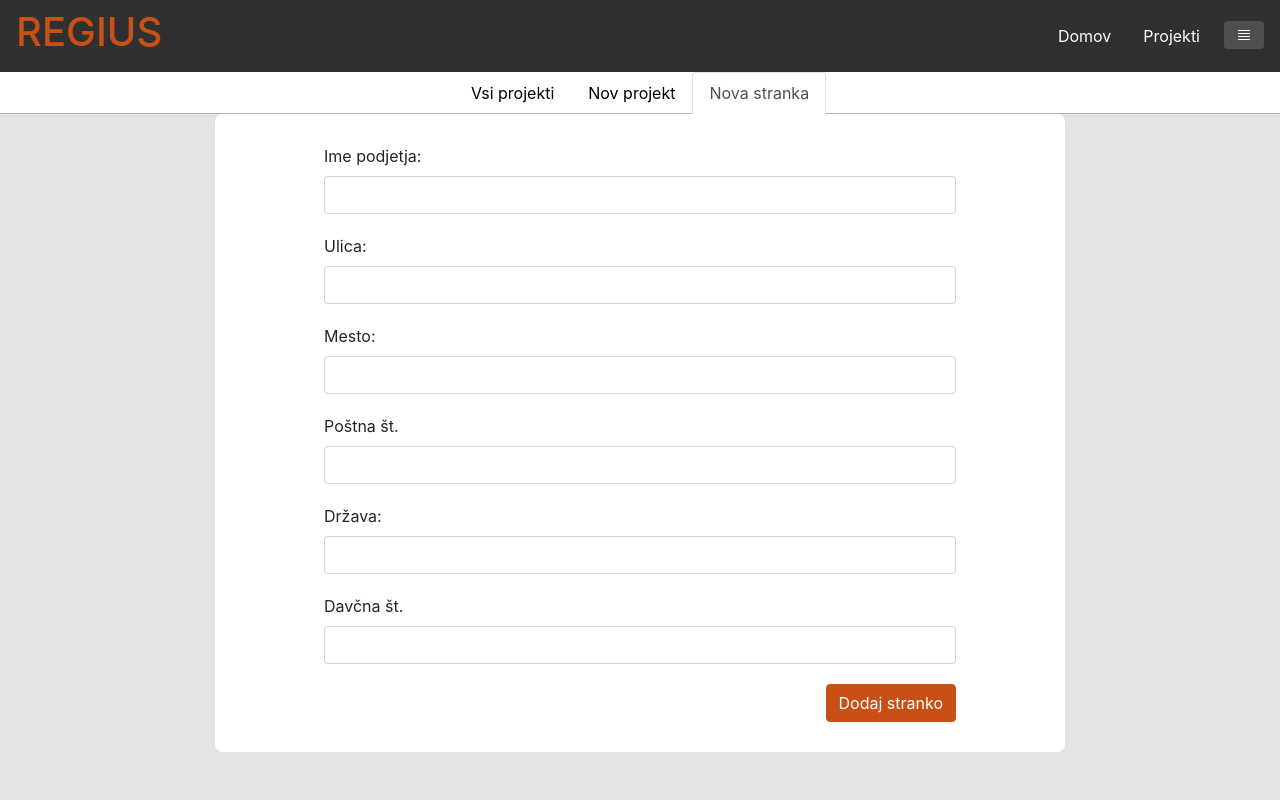
After one commit to jazzyoda5/regius_site, a Django app: page /projekti/novastranka/ in a window 1280 px wide. The commit adds this page. Run offline with Django 3.2, Linux system fonts and the light colour scheme; the visitor is signed in with stand-in values (Sample User, id 1); parts of the project's set-up code (start-up, migrations or seed data) failed here and were passed over.

Commit message:
added forms for adding projects and clients, added also models with info

```diff
--- a/accounts/views.py
+++ b/accounts/views.py
@@ -24,7 +24,7 @@ def submit_login(request):
         error = True
         return render(request, 'accounts/main.html', { 'error': error })
 
-
+@login_required
 def submit_logout(request):
     user = request.user
     logout(request)
@@ -40,7 +40,7 @@ def add_user_page(request):
         form = SignupForm(request.POST)
         if form.is_valid():
             form.save()
-            return HttpResponse('Yes')
+            return HttpResponseRedirect('/overview/')
         return HttpResponse('No')
 
 @login_required
--- a/overview/templates/overview/main.html
+++ b/overview/templates/overview/main.html
@@ -40,7 +40,7 @@
             <a class="nav-link active" href="/overview/">Domov</a>
           </li>
           <li class="nav-item">
-            <a class="nav-link" href="/projects/">Projekti</a>
+            <a class="nav-link" href="/projekti/">Projekti</a>
           </li>
           <li>
             <div class="dropdown">
@@ -86,6 +86,7 @@
         </ul>
       </nav>
     </div>
+    <div class="additional_nav">{% block additional_nav %} {% endblock %}</div>
     <div class="content">{% block content %} {% endblock %}</div>
 
     <script
--- a/projects/admin.py
+++ b/projects/admin.py
@@ -4,3 +4,4 @@ from .models import *
 admin.site.register(Project)
 admin.site.register(ProjectAdress)
 admin.site.register(Client)
+admin.site.register(ProjectContactInfo)
--- a/projects/forms.py
+++ b/projects/forms.py
@@ -14,9 +14,9 @@ class NewProjectForm(forms.ModelForm):
             'contractor': forms.Select(attrs={'class': 'form-control'}),
             'project_name': forms.TextInput(attrs={'class': 'form-control'}),
             'contract_num': forms.TextInput(attrs={'class': 'form-control'}),
-            'contract_value': forms.TextInput(attrs={'class': 'form-control'}),
+            'contract_value': forms.NumberInput(attrs={'class': 'form-control', 'step': '0,25'}),
             'contract_num': forms.TextInput(attrs={'class': 'form-control'}),
-            'hourly_rate': forms.TextInput(attrs={'class': 'form-control'}),
+            'hourly_rate': forms.NumberInput(attrs={'class': 'form-control', 'step': '0,25'}),
         }
         labels = {
             'client': 'Stranka',
@@ -24,4 +24,19 @@ class NewProjectForm(forms.ModelForm):
         }
 
 
-# class NewClientForm(forms.class Form(forms.ModelForm):
+class NewClientForm(forms.ModelForm):
+
+    class Meta:
+        model = Client
+        fields = '__all__'
+        widgets = {
+            'name': forms.TextInput(attrs={'class': 'form-control'}),
+            'street': forms.TextInput(attrs={'class': 'form-control'}),
+            'city': forms.TextInput(attrs={'class': 'form-control'}),
+            'zip_code': forms.TextInput(attrs={'class': 'form-control'}),
+            'country': forms.TextInput(attrs={'class': 'form-control'}),
+            'tax_num': forms.TextInput(attrs={'class': 'form-control'}),
+        }
+        labels = {
+            'name': 'Ime podjetja'
+        }
--- a/projects/models.py
+++ b/projects/models.py
@@ -26,12 +26,12 @@ class Project(models.Model):
     status_choices = [('v teku', 'V teku'), ('končano', 'Končano'), ('storno', 'Storno'), ('na čakanju', 'Na čakanju')]
     status = models.CharField(_("status"), max_length=25, choices=status_choices)
     # Ime projekta
-    project_name = models.CharField(_("name"), max_length=70)
+    project_name = models.CharField(_("Ime projekta"), max_length=70)
     # Izvajalec
     contractor_choices = [('regius', 'Regius'), ('tantus', 'Tantus')]
     contractor = models.CharField(_("izvajalec"), max_length=30, choices=contractor_choices)
     # Aug
-    aug = models.BooleanField(_("Aug"))
+    aug = models.BooleanField(_("Aüg"))
     # Številka pogodbe
     contract_num = models.CharField(_("številka pogodbe"), max_length=60)
     # Aneks
@@ -59,16 +59,20 @@ class ProjectAdress(models.Model):
     # Poštna št.
     zip_code = models.CharField(_("poštna št."), max_length=30)
     # Država
-    country = models.CharField(_("cdržava"), max_length=60)
+    country = models.CharField(_("država"), max_length=60)
 
     def __str__(self):
-        return self.name
+        return str(self.project)
 
 
-class AdditionalProjectInfo(models.Model):
+class ProjectContactInfo(models.Model):
+    project = models.OneToOneField(Project, null=True, on_delete=models.CASCADE)
+    resp_on_site_name = models.CharField(_("Vodja gradbišča s strani izvajalca"), max_length=50)
+    resp_on_site_phone_num = models.CharField(_("Telefon - vodja gradbišča"), max_length=50)
+    resp_on_site_email = models.EmailField(_("Email - vodja gradbišča"), max_length=254)
     resp_client_name = models.CharField(_("Odgovorna oseba s strani naročnika"), max_length=80)
-    resp_client_phone_num = models.CharField(_("Telefon"), max_length=50)
-    resp_client_email = models.EmailField(_("Email"), max_length=254)
+    resp_client_phone_num = models.CharField(_("Telefon - naročnik"), max_length=50)
+    resp_client_email = models.EmailField(_("Email - naročnik"), max_length=254)
     resp_contractor_name = models.CharField(_("Odgovorna oseba s strani izvajalca"), max_length=50)
-    resp_contractor_phone_num = models.CharField(_("Telefon"), max_length=50)
-    resp_contractor_email = models.EmailField(_("Email"), max_length=254)
+    resp_contractor_phone_num = models.CharField(_("Telefon - izvajalec"), max_length=50)
+    resp_contractor_email = models.EmailField(_("Email - izvajalec"), max_length=254)
--- /dev/null
+++ b/projects/static/projects/add_client.css
@@ -0,0 +1,60 @@
+.projects-nav ul {
+    background-color: white;
+    border-bottom-style: solid;
+    border-bottom-color: rgb(179, 179, 179);
+    border-bottom-width: 1px;
+}
+.projects-nav a {
+    color: black;
+}
+.projects-nav a:hover {
+    color: #c85017;
+}
+.form {
+    display: flex;
+    margin: auto;
+    max-width: 850px;
+    background-color: white;
+    padding: 30px;
+    border-radius: 8px;
+}
+.form form {
+    width: 80%;
+    margin: auto;
+}
+
+.form-control {
+    margin-bottom: 20px;
+}
+input[type="text"]:focus,
+input[type="password"]:focus,
+input[type="datetime"]:focus,
+input[type="datetime-local"]:focus,
+input[type="date"]:focus,
+input[type="month"]:focus,
+input[type="time"]:focus,
+input[type="week"]:focus,
+input[type="number"]:focus,
+input[type="email"]:focus,
+input[type="url"]:focus,
+input[type="search"]:focus,
+input[type="tel"]:focus,
+input[type="color"]:focus,
+textarea:focus {
+  box-shadow: none !important;
+  border-color: #c85017;
+}
+.btn-primary {
+    background-color: #c85017;
+    border-color: #c85017;
+    float: right;
+}
+.btn-primary:hover,
+.btn-primary:active,
+.btn-primary:focus,
+.btn-primary:active:focus {
+    background-color: #a22c00 !important;
+    border-color: #c85017 !important;
+    box-shadow: none !important;
+    outline: 0 none;
+}
--- /dev/null
+++ b/projects/templates/projects/add_client.html
@@ -0,0 +1,26 @@
+{% extends "overview/main.html" %} {% load static %} {% block add_styles %}<link
+  rel="stylesheet"
+  type="text/css"
+  href="{% static 'projects/add_client.css' %}"
+/>{% endblock %} {% block content %}
+<div class="projects-nav">
+  <ul class="nav nav-tabs justify-content-center">
+    <li class="nav-item">
+      <a class="nav-link" href="/projekti/">Vsi projekti</a>
+    </li>
+    <li class="nav-item">
+      <a class="nav-link" href="/projekti/novprojekt/">Nov projekt</a>
+    </li>
+    <li class="nav-item">
+      <a class="nav-link active" href="/projekti/novastranka/">Nova stranka</a>
+    </li>
+  </ul>
+</div>
+<div class="form">
+  <form method="POST"> {% csrf_token %}
+    {{ form }}
+    <button type="submit" class="btn btn-primary">Dodaj stranko</button>
+  </form>
+</div>
+
+{% endblock %}
--- a/projects/urls.py
+++ b/projects/urls.py
@@ -2,5 +2,8 @@ from django.urls import path
 from . import views
 
 urlpatterns = [
-    path('', views.project_overview)
+    path('', views.project_overview),
+    path('novprojekt/', views.add_project),
+    path('novastranka/', views.add_client),
+    #path('<int:project_id>/', views.project_details)
 ]
--- a/projects/views.py
+++ b/projects/views.py
@@ -1,8 +1,46 @@
 from django.shortcuts import render
-from .forms import NewProjectForm
+from django.http import HttpResponseRedirect, HttpResponse
+from .forms import NewProjectForm, NewClientForm
+from django.contrib.auth.decorators import login_required
+from .models import Project
 
+
+@login_required
 def project_overview(request):
+    all_projects = Project.objects.all()
     context = {
-        'form': NewProjectForm
+        'projects': all_projects
     }
-    return render(request, 'projects/add_project.html', context)
+    return render(request, 'projects/projects_overview.html', context)
+
+
+@login_required
+def add_project(request):
+    if request.method == "GET":
+        context = {
+            'form': NewProjectForm
+        }
+        return render(request, 'projects/add_project.html', context)
+
+    elif request.method == "POST":
+        form = NewProjectForm(request.POST)
+        if form.is_valid():
+            form.save()
+            return HttpResponseRedirect('/projekti/')
+        return HttpResponse('No')
+
+
+@login_required
+def add_client(request):
+    if request.method == "GET":
+        context = {
+            'form': NewClientForm
+        }
+        return render(request, 'projects/add_client.html', context)
+
+    elif request.method == "POST":
+        form = NewClientForm(request.POST)
+        if form.is_valid():
+            form.save()
+            return HttpResponseRedirect('/projekti/')
+        return HttpResponse('No')
--- a/regius_site_1/urls.py
+++ b/regius_site_1/urls.py
@@ -21,6 +21,6 @@ urlpatterns = [
     path('', login_page),
     path('accounts/', include("accounts.urls")),
     path('overview/', include("overview.urls")),
-    path('projects/', include("projects.urls")),
+    path('projekti/', include("projects.urls")),
     path('admin/', admin.site.urls),
 ]
```
Also changed, not shown: projects/static/projects/add_project.css (renamed from projects/static/projects/projects.css, +30 -8 lines), projects/static/projects/projects_overview.css (added, +46 -0 lines), projects/templates/projects/add_project.html (+6 -7 lines), projects/templates/projects/projects_overview.html (added, +32 -0 lines), projects/migrations/0001_initial.py, projects/templates/projects/add_project_2.html (deleted), projects/templates/projects/add_projectcontactinfo.html (added).
